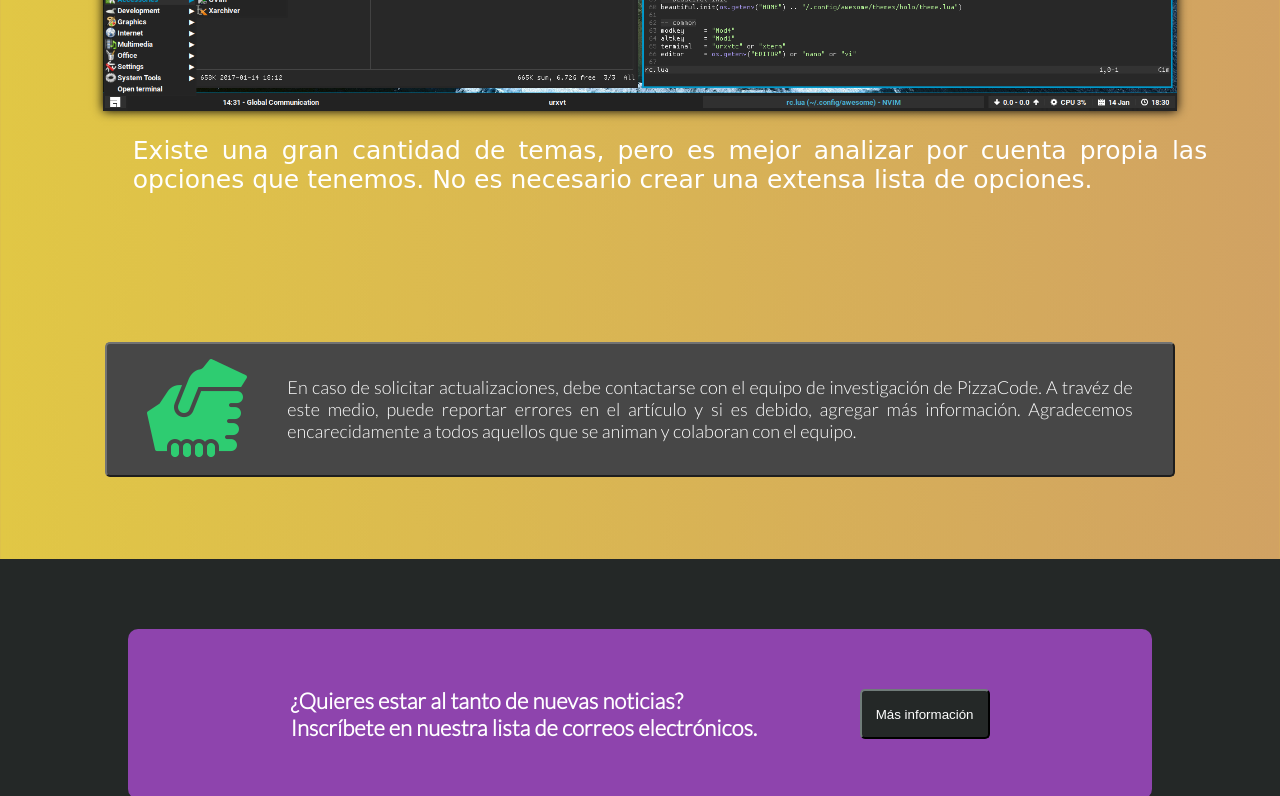
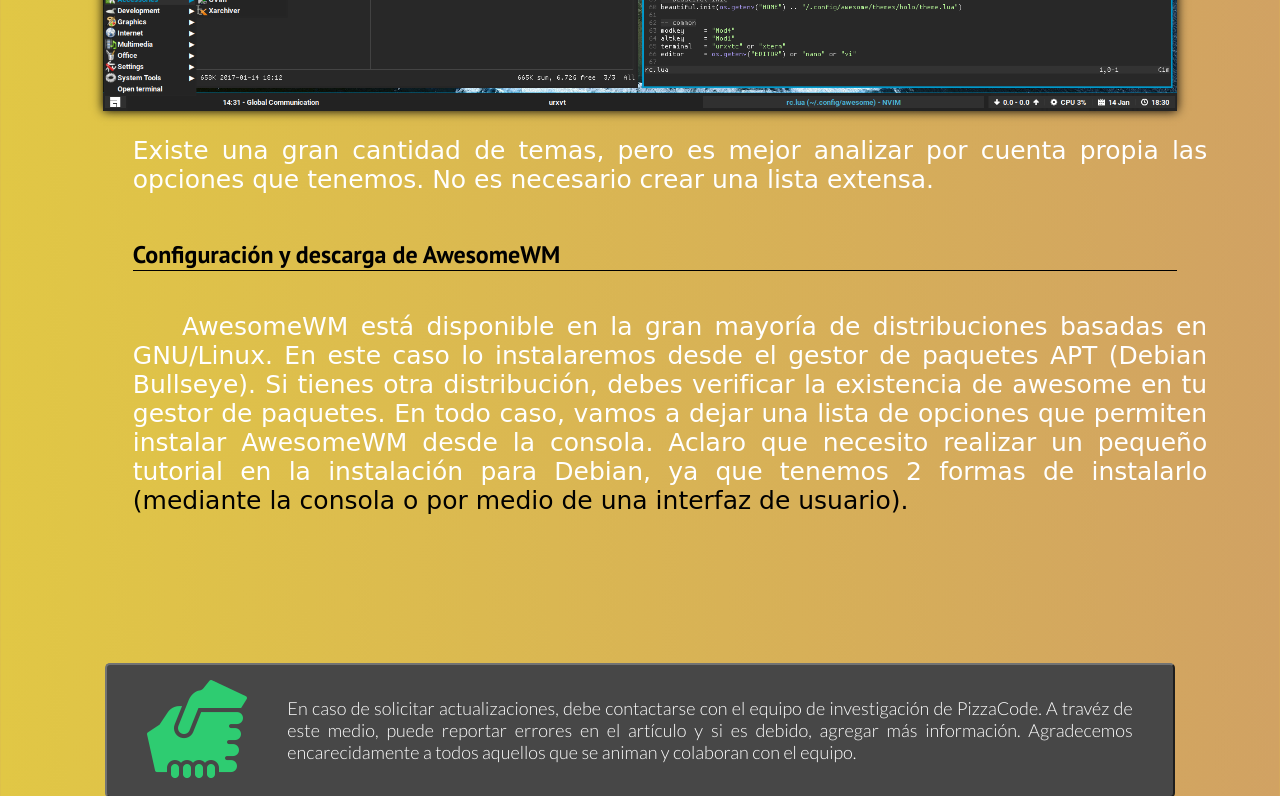
Before and after one commit to jaglux12/jaglux12.github.io, a plain HTML site: page inicio/novedades/awesometutorial.html in a window 1280 px wide. Shown: the part 6680-7476 px from the top of the page. Drawn offline with Linux system fonts and the light colour scheme; a web font is replaced by a local one.

Commit message:
cambios en el artículo

```diff
--- a/inicio/novedades/awesometutorial.html
+++ b/inicio/novedades/awesometutorial.html
@@ -178,8 +178,24 @@
       <p>
         Existe una gran cantidad de temas, pero es mejor
         analizar por cuenta propia las opciones que tenemos.
-        No es necesario crear una extensa lista de opciones.
+        No es necesario crear una lista extensa.
       </p>
+
+      <h1>
+        Configuración y descarga de AwesomeWM
+      </h1>
+
+      <p>
+        &nbsp&nbsp&nbsp&nbspAwesomeWM está disponible en la gran mayoría de distribuciones
+        basadas en GNU/Linux. En este caso lo instalaremos desde el
+        gestor de paquetes APT (Debian Bullseye). Si tienes otra distribución,
+        debes verificar la existencia de awesome en tu gestor de paquetes.
+        En todo caso, vamos a dejar una lista de opciones que permiten instalar
+         AwesomeWM desde la consola. Aclaro que necesito realizar un pequeño tutorial en la
+          instalación para Debian, ya que tenemos 2 formas de instalarlo
+          <label style="color:black;">(mediante la consola o por medio de una interfaz de usuario).</label>
+      </p>
+
     </div>
 
 
```
